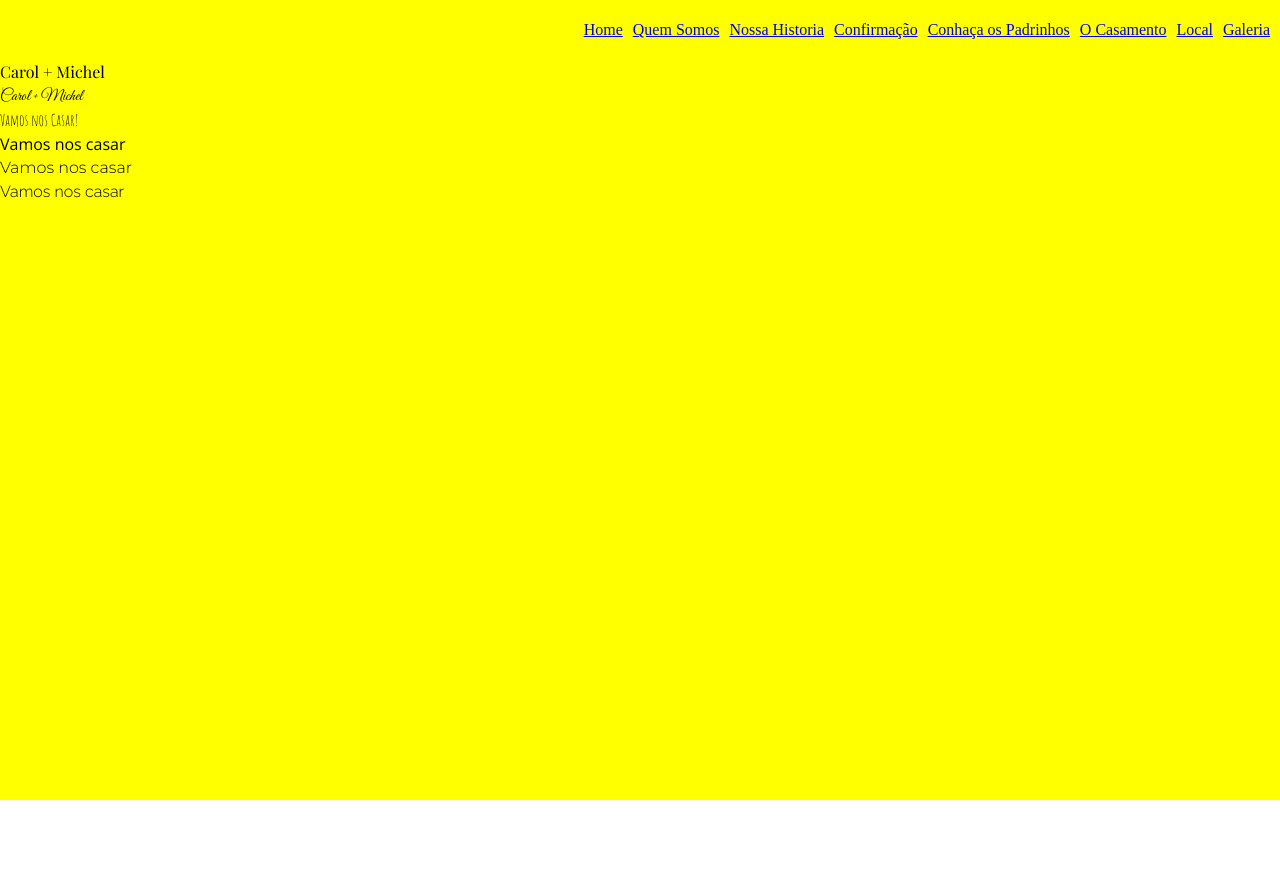
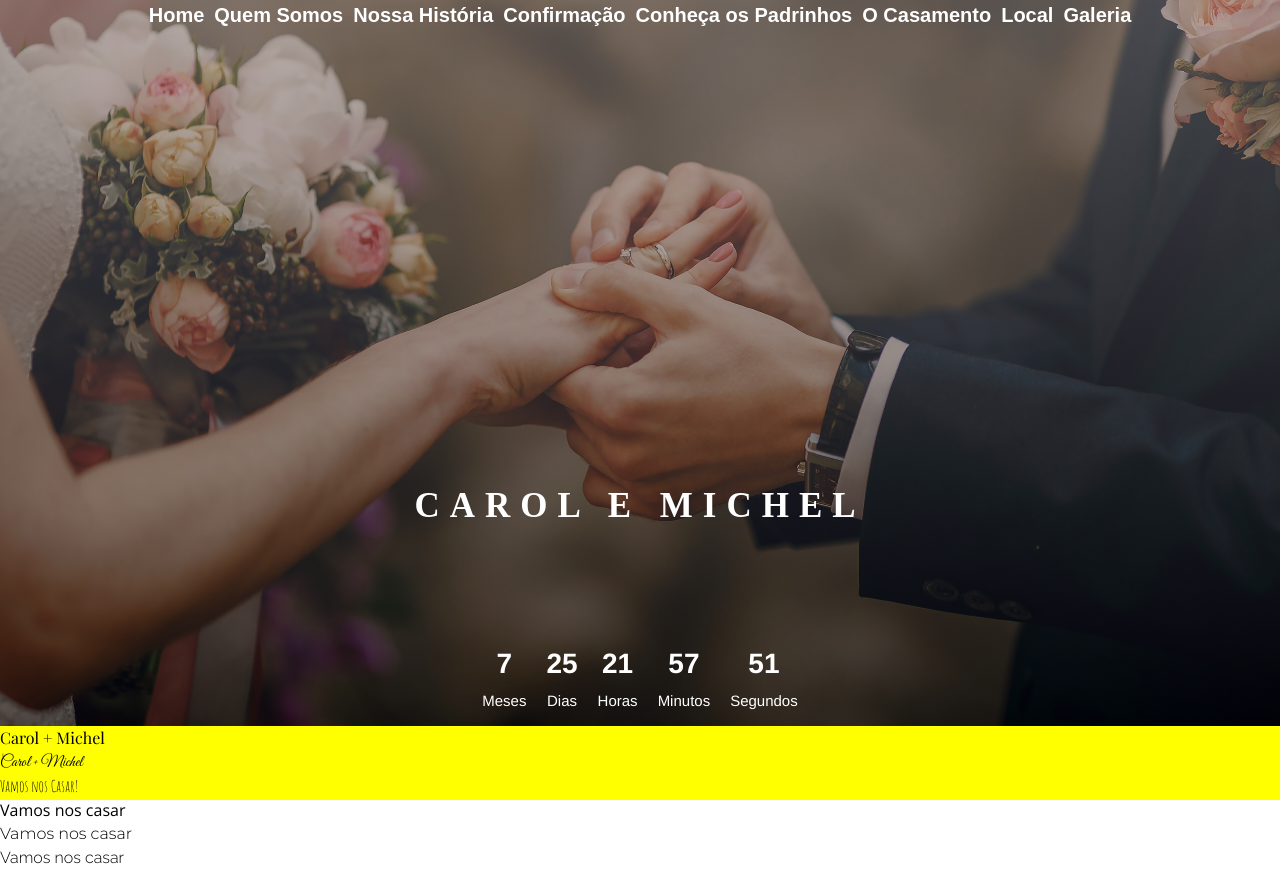
Before and after one commit to misaku/carols2michelkuguio-front, a React (Vite) app: page / in a window 1280 px wide. Before the commit the page ends 800 px from the top, so only its background shows below. Built offline with nearby package versions, Linux system fonts and the light colour scheme; a web font is replaced by a local one.

Commit message:
feat: contador

```diff
--- a/package.json
+++ b/package.json
@@ -10,6 +10,7 @@
     "preview": "vite preview"
   },
   "dependencies": {
+    "date-fns": "^4.1.0",
     "lucide-react": "^0.474.0",
     "react": "^18.3.1",
     "react-dom": "^18.3.1",
@@ -19,6 +20,7 @@
     "@eslint/js": "^9.17.0",
     "@types/react": "^18.3.18",
     "@types/react-dom": "^18.3.5",
+    "@types/styled-components": "^5.1.34",
     "@vitejs/plugin-react": "^4.3.4",
     "eslint": "^9.17.0",
     "eslint-plugin-react-hooks": "^5.0.0",
--- a/src/components/header/index.tsx
+++ b/src/components/header/index.tsx
@@ -1,37 +1,170 @@
 import styled from 'styled-components'
+
+import minhaFoto from '../../assets/groom-putting-ring-bride-s-finger.jpg'
+
+import  { useState, useEffect } from "react";
+import {  intervalToDuration, parseISO } from "date-fns";
+
+
+
+export const CountdownWrapper = styled.div`
+  font-family: 'Helvetica', sans-serif;
+  color: white;
+  font-size: 2.5rem;
+  text-align: center;
+  margin-top: 100px;
+  padding: 10px;
+  border-radius: 10px;
+  width: 60%;
+  display: flex;
+  justify-content: center;
+  align-items: center;;
+`;
+
+const CountdownSection = styled.div`
+  display: inline-block;
+  margin: 0 10px;
+  text-align: center;
+
+  .number {
+    font-size: 2.8rem;
+    font-weight: 700;
+    color: white;
+  }
+
+  .text {
+    font-size: 1.5rem;
+    color: white;
+    margin-top: 5px;
+  }
+
+  .separator {
+    margin: 5px 0;
+    border-top: 2px solid white;
+    width: 50%;
+    margin-left: auto;
+    margin-right: auto;
+  }
+
+`;
 
 export const HeaderWrapper = styled.header`
   display: flex;
-  flex: 1;
-  max-height: 6rem;
+  flex-direction: column;
   align-items: center;
-  justify-content: flex-end;
-  nav{
-    height: 6rem;
-    padding: 0 1rem;
+  background-image: linear-gradient(rgba(133, 129, 129, 0.5), rgba(0, 0, 0, 0.5)), url(${minhaFoto}); /* Adiciona o gradiente com a imagem */
+  background-size: cover;
+  background-position: bottom;
+  background-repeat: no-repeat;
+  width: 100%;
+  height: 120vh; /* O header ocupa 30% da tela */
+  justify-content: flex-start
+`;
+
+export const NavBar = styled.nav`
+  width: 100%;
+  height: 10%; /* A nav ocupa 30% do Header */
   display: flex;
-    jusify-content: center;
+  justify-content: center;
   align-items: center;
-    ul{
+  font-family: sans-serif; /* Aplica a fonte Roboto na nav */
+
+  ul {
     display: flex;
     gap: 1rem;
+    list-style: none;
   }
+
+  a {
+    color: white;
+    text-decoration: none;
+    font-weight: bold;
+    font-size: 2.0rem
   }
-`
+`;
 
-export const Header=()=>{
-    return (<HeaderWrapper>
-  <nav>
+
+const HeaderText = styled.div`
+  font-family: 'Dancing Script', cursive;
+  color: white;
+  font-size: 3.5rem; /* Tamanho grande */
+  font-weight: 700;
+  text-align: center;
+  margin-top: 450px; /* Distância entre o texto e o contador */
+  text-transform: uppercase;
+  letter-spacing: 10px;
+`;
+
+const Countdown = ({ targetDate }) => {
+  const [timeLeft, setTimeLeft] = useState("");
+
+  useEffect(() => {
+    const interval = setInterval(() => {
+      const duration = intervalToDuration({
+        start: new Date(),
+        end: parseISO(targetDate),
+      });
+
+      const months = (new Date(targetDate).getFullYear() - new Date().getFullYear()) * 12 + (new Date(targetDate).getMonth() - new Date().getMonth());
+
+      setTimeLeft({months: months, days:duration.days, hours:duration.hours, minutes: duration.minutes, seconds:duration.seconds});
+    }, 1000);
+
+    return () => clearInterval(interval);
+  }, [targetDate]);
+
+  return (
+    <CountdownWrapper>
+      <div>
+        <CountdownSection>
+          <div className="number">{timeLeft.months}</div>
+          <div className="text">Meses</div>
+        </CountdownSection>
+        <CountdownSection>
+          <div className="number">{timeLeft.days}</div>
+          <div className="text">Dias</div>
+        </CountdownSection>
+        <CountdownSection>
+          <div className="number">{timeLeft.hours}</div>
+          <div className="text">Horas</div>
+        </CountdownSection>
+        <CountdownSection>
+          <div className="number">{timeLeft.minutes}</div>
+          <div className="text">Minutos</div>
+        </CountdownSection>
+        <CountdownSection>
+          <div className="number">{timeLeft.seconds}</div>
+          <div className="text">Segundos</div>
+        </CountdownSection>
+      </div>
+    </CountdownWrapper>
+  );
+};
+
+
+
+
+export const Header = () => {
+  const targetDate = "2025-09-27T17:00:00Z";
+  return (
+    <>
+    <HeaderWrapper>
+      <NavBar>
         <ul>
           <li><a href="#">Home</a></li>
           <li><a href="#">Quem Somos</a></li>
-    <li><a href="#">Nossa Historia</a></li>
+          <li><a href="#">Nossa História</a></li>
           <li><a href="#">Confirmação</a></li>
-    <li><a href="#">Conhaça os Padrinhos</a></li>
+          <li><a href="#">Conheça os Padrinhos</a></li>
           <li><a href="#">O Casamento</a></li>
           <li><a href="#">Local</a></li>
           <li><a href="#">Galeria</a></li>
         </ul>
-  </nav>
-  </HeaderWrapper>)
-}
+      </NavBar>
+      <HeaderText>Carol e Michel</HeaderText> {/* Texto com nome dos noivos */}
+      <Countdown targetDate={targetDate} />
+    </HeaderWrapper>
+    </>
+
+  );
+};
```
Also changed, not shown: src/components/photo/index.tsx (added, +15 -0 lines), src/components/photo/photo.css (added, +14 -0 lines), 2 other files (tests, documents, lock files or other folders). Lines whose indentation alone changed are shown as unchanged.
